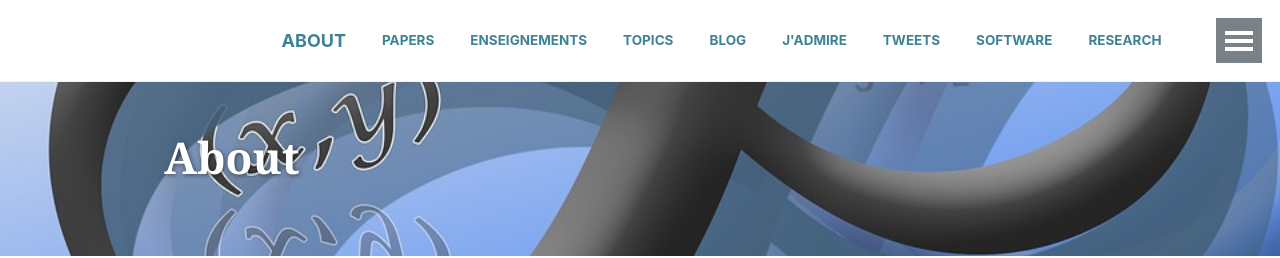
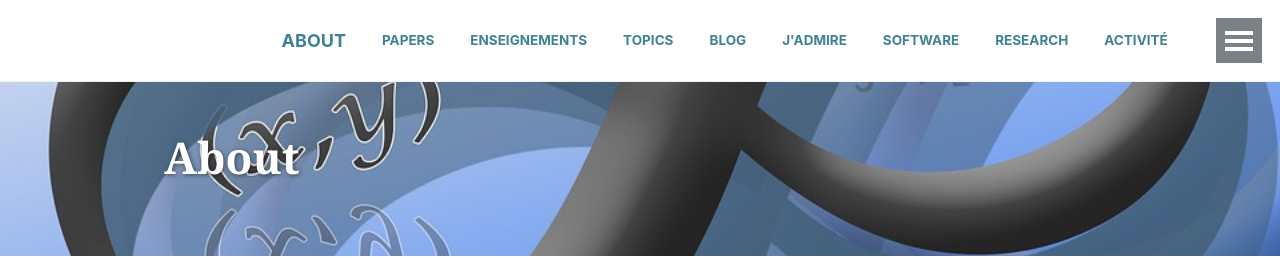
Before and after one commit to danielmargerit/danielmargerit.github.io, a Jekyll site: the page built from index.md, in a window 1280 px wide and 1006 px high. Shown: the top 258 px of the window. Built offline with Jekyll 4.4.1, drawn with Linux system fonts in a browser that asks for light colours.

Commit message:
Update navigation.yml

```diff
--- a/_data/navigation.yml
+++ b/_data/navigation.yml
@@ -16,9 +16,6 @@
   - title: "J'admire"
     url: /like/
 
-  - title: "Tweets"
-    url: /tweets/
-
   - title: "Software"
     url: /softwares/
 
```
